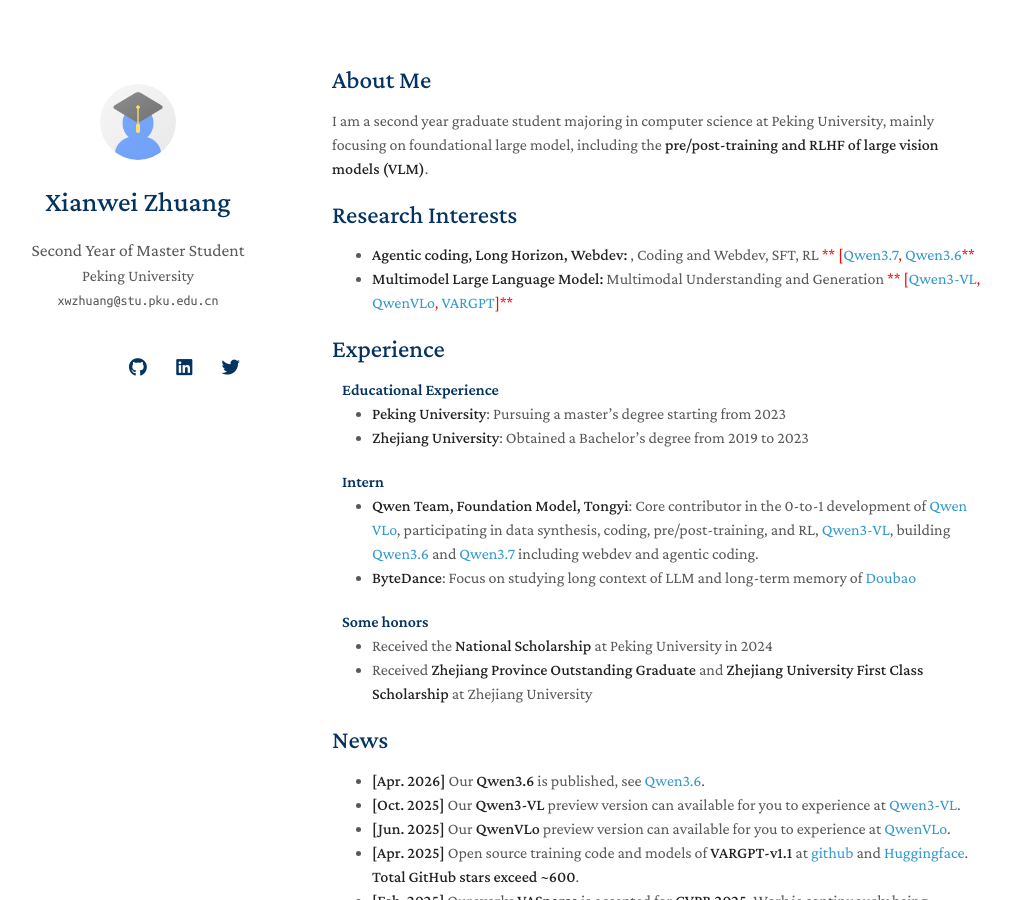
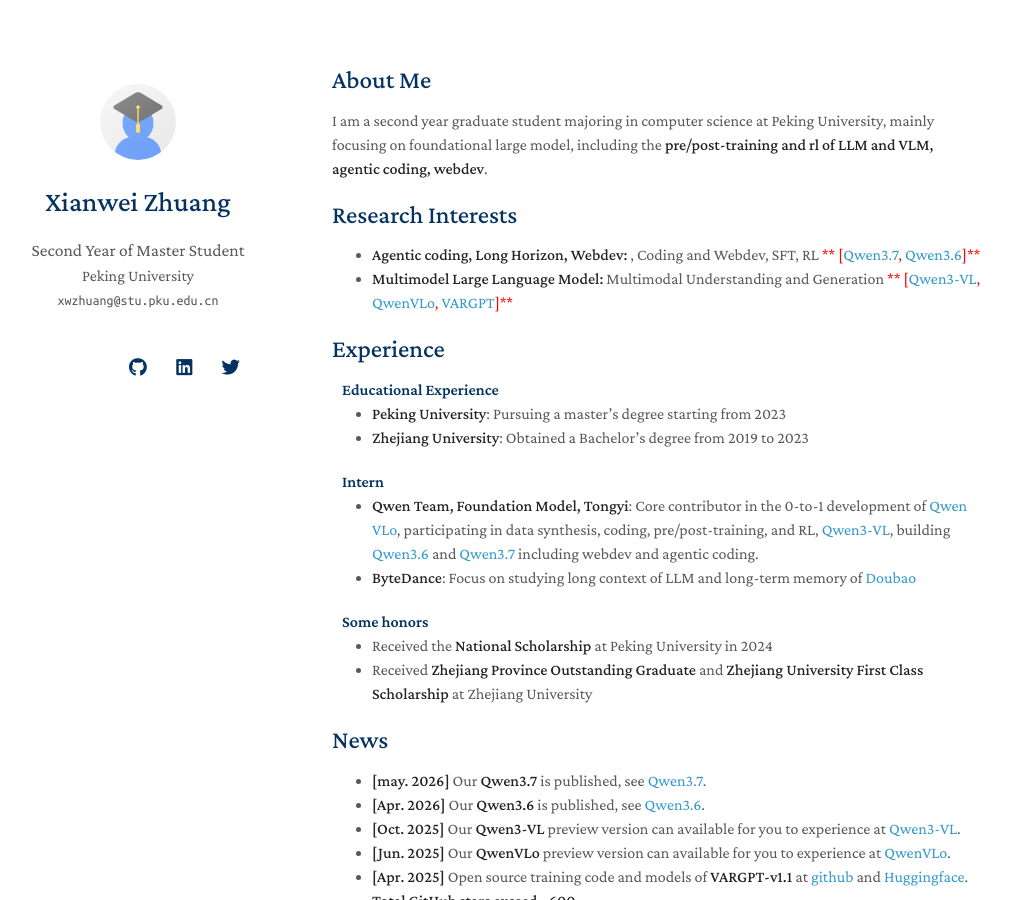
Before and after one commit to mengchuang123/mengchuang123.github.io, a Jekyll site: the page built from index.md, in a window 1280 px wide and 900 px high. Shown: the whole window, without its empty margins (138-1149 px from the left). Built offline with Jekyll 4.4.1, drawn with Linux system fonts in a browser that asks for light colours; nearby versions of some CDN libraries; a style sheet for code colours, icons or effects is not loaded; our own code applies the rules of GitHub Pages for plain Markdown files.

Commit message:
Update index.md

```diff
--- a/index.md
+++ b/index.md
@@ -4,11 +4,11 @@
 
 ## About Me
 
-I am a second year graduate student majoring in computer science at Peking University, mainly focusing on foundational large model, including the **pre/post-training and RLHF of large vision models (VLM)**.
+I am a second year graduate student majoring in computer science at Peking University, mainly focusing on foundational large model, including the **pre/post-training and rl of LLM and VLM, agentic coding, webdev**.
 
 ## Research Interests
 
-- **Agentic coding, Long Horizon, Webdev:** , Coding and Webdev, SFT, RL <span style="color:red">** [[Qwen3.7](https://qwen.ai/blog?id=qwen3.7), [Qwen3.6](https://qwen.ai/blog?id=qwen3.6)**</span>
+- **Agentic coding, Long Horizon, Webdev:** , Coding and Webdev, SFT, RL <span style="color:red">** [[Qwen3.7](https://qwen.ai/blog?id=qwen3.7), [Qwen3.6](https://qwen.ai/blog?id=qwen3.6)]**</span>
 - **Multimodel Large Language Model:** Multimodal Understanding and Generation <span style="color:red">** [[Qwen3-VL](https://arxiv.org/pdf/2511.21631), [QwenVLo](https://qwenlm.github.io/blog/qwen-vlo), [VARGPT](https://github.com/VARGPT-family)]**</span>
 
 
@@ -16,6 +16,7 @@
 
 
 ## News
+- **[may. 2026]** Our **Qwen3.7** is published, see [Qwen3.7](https://qwen.ai/blog?id=qwen3.7).
 - **[Apr. 2026]** Our **Qwen3.6** is published, see [Qwen3.6](https://qwen.ai/blog?id=qwen3.6).
 - **[Oct. 2025]** Our **Qwen3-VL** preview version can available for you to experience at [Qwen3-VL]([https://qwenlm.github.io/blog/qwen-vlo/](https://arxiv.org/pdf/2511.21631)).
 - **[Jun. 2025]** Our **QwenVLo** preview version can available for you to experience at [QwenVLo](https://qwenlm.github.io/blog/qwen-vlo/).
```
